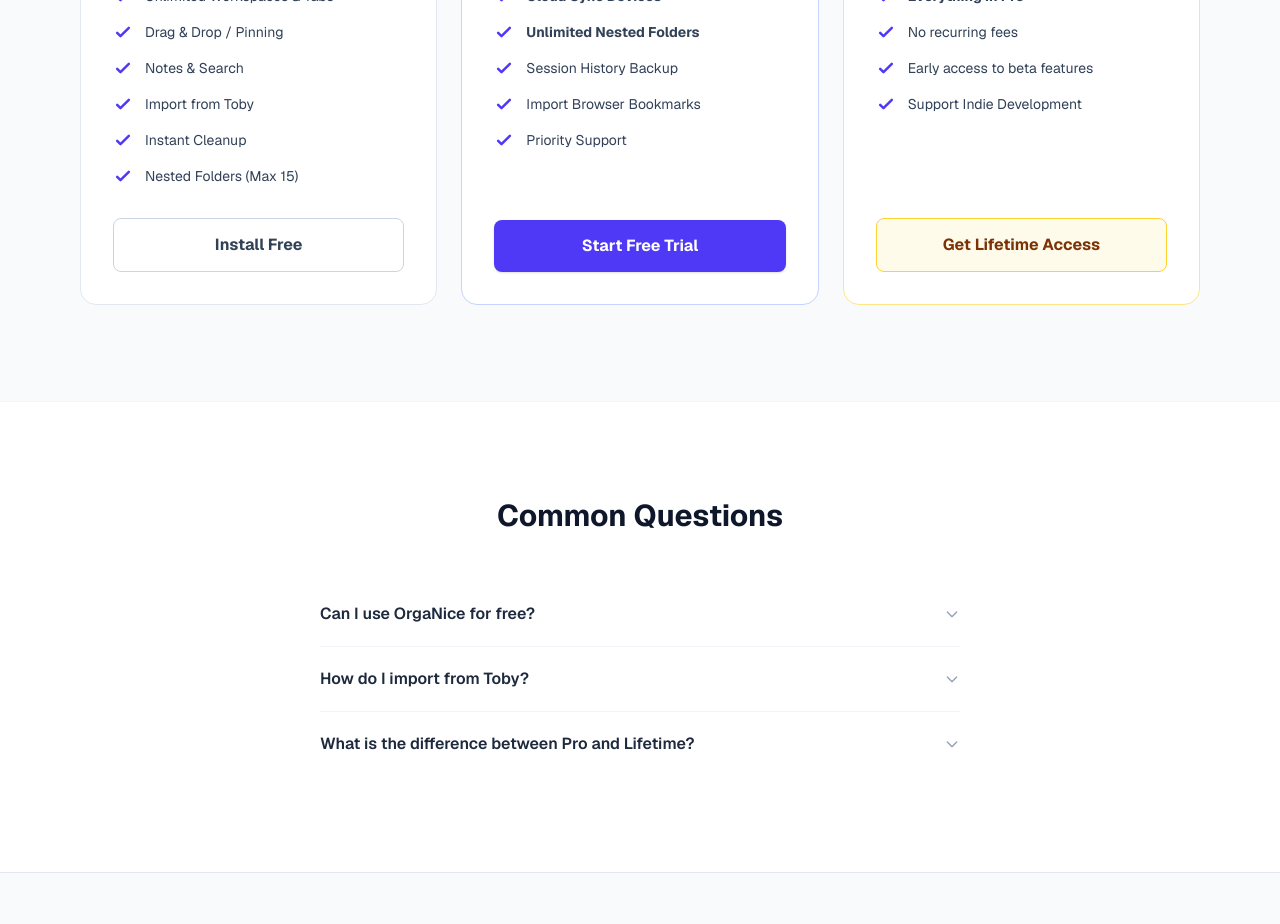
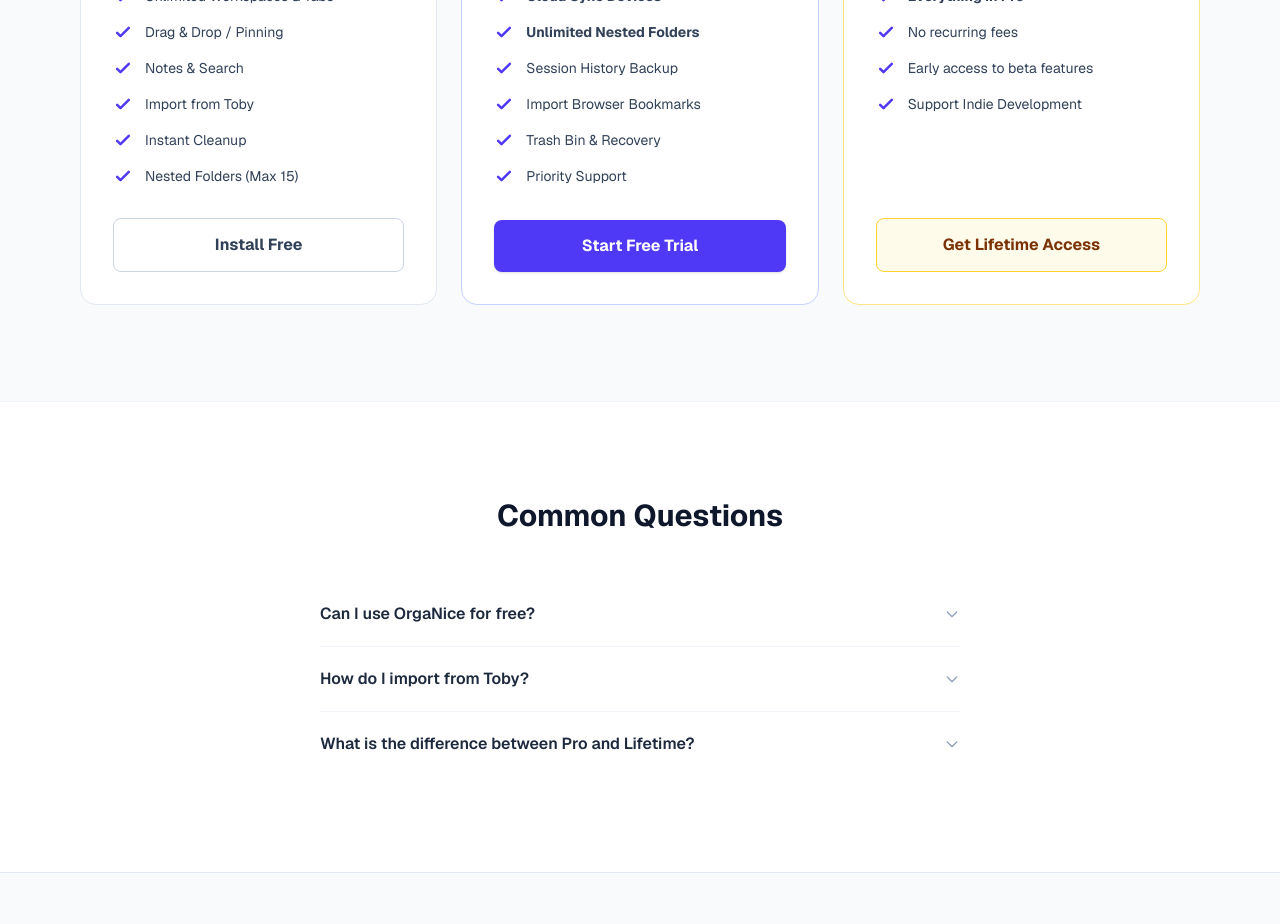
Before and after one commit to Khoaa123/OrgaNice_PlandingPage, a Next.js app: page / in a window 1280 px wide. Shown: the part 5500-6424 px from the top of the page. Built offline with nearby package versions, Linux system fonts and the light colour scheme.

Commit message:
update code

```diff
--- a/app/page.tsx
+++ b/app/page.tsx
@@ -499,6 +499,9 @@
                     <Icons.Check /> Import Browser Bookmarks
                   </li>
                   <li className="flex gap-3 text-slate-700 text-sm">
+                    <Icons.Check /> Trash Bin & Recovery
+                  </li>
+                  <li className="flex gap-3 text-slate-700 text-sm">
                     <Icons.Check /> Priority Support
                   </li>
                 </ul>
```
